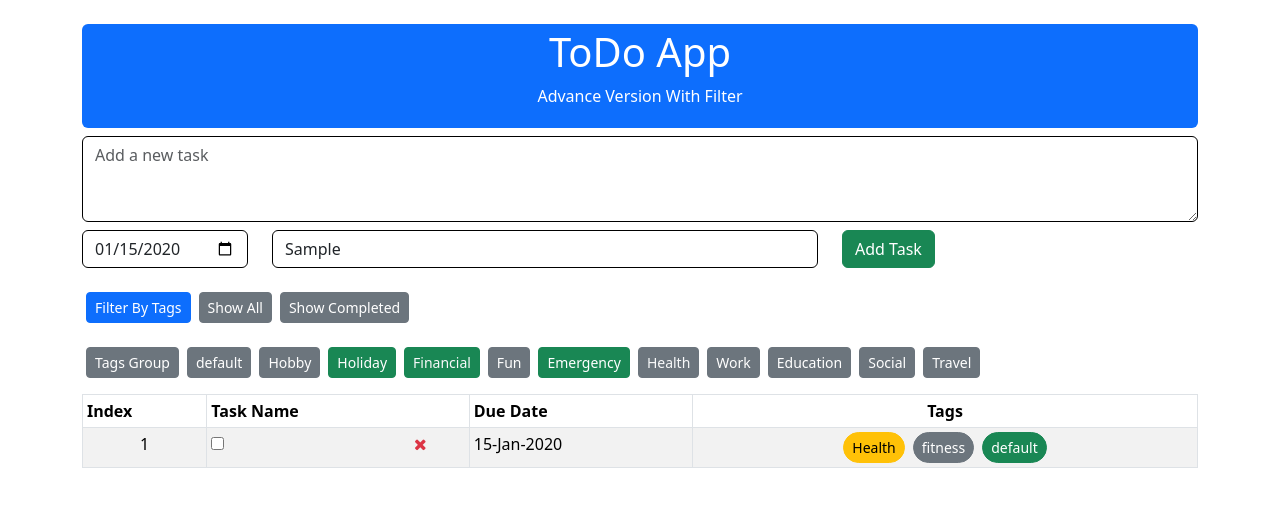
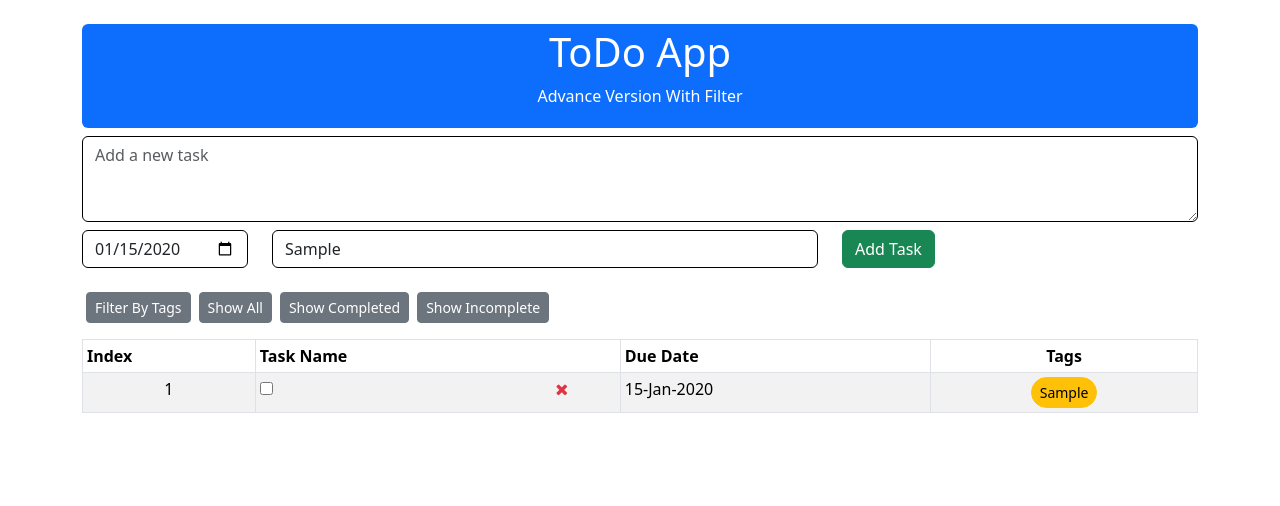
Before and after one commit to nktushar/Angular17-ToDo-App, an Angular app: page / in a window 1280 px wide. Both pictures are taken after typing "2020-01-15", "Sample" into the empty fields and a click on the button "Add Task". Shown: the top 506 px of the page. Built offline with nearby package versions, Linux system fonts and the light colour scheme.

Commit message:
filter type selection done

```diff
--- a/src/app/todolist/todolist.component.html
+++ b/src/app/todolist/todolist.component.html
@@ -38,25 +38,15 @@
   </div>
   <div class="row pt-4">
     <div class="col">
-      <button class="btn btn-primary btn-sm mx-1">Filter By Tags</button>
-      <button class="btn btn-secondary btn-sm mx-1">Show All</button>
-      <button class="btn btn-secondary btn-sm mx-1">Show Completed</button>
+      <button (click)="setFilter('tags')" [ngClass]="filterType == 'tags' ? 'btn-primary' : 'btn-secondary'" class="btn  btn-sm mx-1">Filter By Tags</button>
+      <button (click)="setFilter('all')" [ngClass]="filterType == 'all' ? 'btn-primary' : 'btn-secondary'" class="btn btn-sm mx-1">Show All</button>
+      <button (click)="setFilter('completed')" [ngClass]="filterType == 'completed' ? 'btn-primary' : 'btn-secondary'" class="btn btn-sm mx-1">Show Completed</button>
+      <button (click)="setFilter('incomplete')" [ngClass]="filterType == 'incomplete' ? 'btn-primary' : 'btn-secondary'" class="btn btn-sm mx-1">Show Incomplete</button>
     </div>
   </div>
-  <div class="row pt-4">
+  <div *ngIf="filterType == 'tags'" class="row pt-4">
     <div class="col">
-      <button class="btn btn-secondary btn-sm mx-1">Tags Group</button>
-      <button class="btn btn-secondary btn-sm mx-1">default</button>
-      <button class="btn btn-secondary btn-sm mx-1">Hobby</button>
-      <button class="btn btn-success btn-sm mx-1">Holiday</button>
-      <button class="btn btn-success text-light btn-sm mx-1">Financial</button>
-      <button class="btn btn-secondary btn-sm mx-1">Fun</button>
-      <button class="btn btn-success btn-sm mx-1">Emergency</button>
-      <button class="btn btn-secondary btn-sm text-light mx-1">Health</button>
-      <button class="btn btn-secondary btn-sm mx-1">Work</button>
-      <button class="btn btn-secondary btn-sm mx-1">Education</button>
-      <button class="btn btn-secondary btn-sm mx-1">Social</button>
-      <button class="btn btn-secondary btn-sm mx-1">Travel</button>
+      <button *ngFor="let tag of tagsList" class="btn btn-secondary btn-sm mx-1">{{tag}}</button>
     </div>
   </div>
   <div class="row pt-3">
@@ -86,13 +76,7 @@
             </td>
             <td>{{task.dueDate | date:'dd-MMM-YYYY'}}</td>
             <td class="text-center">
-              <button class="btn btn-warning btn-sm rounded-btn mx-1">Health</button>
-              <button class="btn btn-secondary btn-sm rounded-btn mx-1">
-                fitness
-              </button>
-              <button class="btn btn-success btn-sm rounded-btn mx-1">
-                default
-              </button>
+              <button *ngFor="let tag of getArrayFromCommaSeparatedString(task.tags)" class="btn btn-warning btn-sm rounded-btn mx-1">{{tag}}</button>
             </td>
           </tr>
         </tbody>
--- a/src/app/todolist/todolist.component.ts
+++ b/src/app/todolist/todolist.component.ts
@@ -13,6 +13,9 @@ import { CommonModule } from '@angular/common';
 export class TodolistComponent  {
   taskObj: Task;
   taskList: Task[] = [];
+  tagsList: string[] = ['Work', 'Personal', 'Shopping', 'Others'];
+  filterType: string = '';
+  selectedTag: string = '';
 
   constructor() {
     this.taskObj = new Task();
@@ -35,6 +38,15 @@ export class TodolistComponent  {
   onRemove(index:number) {
     this.taskList.splice(index, 1);
     localStorage.setItem('todoApp', JSON.stringify(this.taskList))
+  }
+
+  getArrayFromCommaSeparatedString(str: string): string[] {
+    const arr = str.split(',');
+    return arr;
+  }
+
+  setFilter(filterType: string): void {
+    this.filterType = filterType;
   }
 
 }
```
